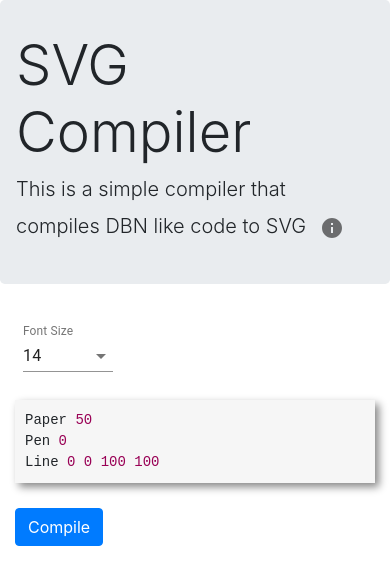
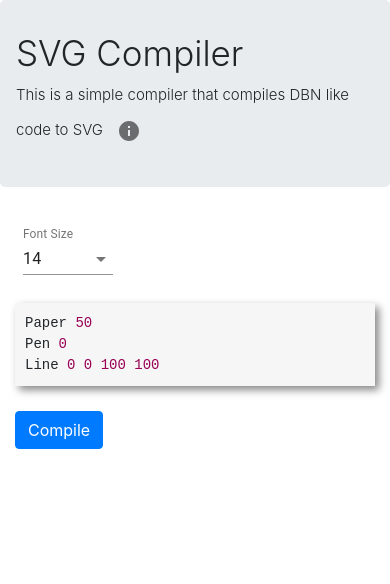
Before and after one commit to RRS-Project/svg, a React (Create React App) app: page / in a window 390 px wide. Shown: the top 584 px of the page. Built offline with nearby package versions, Linux system fonts and the light colour scheme.

Commit message:
Added Media Queries for responsiveness

```diff
--- /dev/null
+++ b/src/Components/Header/index.css
@@ -0,0 +1,21 @@
+@media (max-width: 625px)
+{
+    .title {
+        font-size: 40px !important;
+    }
+
+    .sub-title {
+        font-size: 17px !important;
+    }
+}
+
+@media (max-width: 400px)
+{
+    .title {
+        font-size: 35px !important;
+    }
+
+    .sub-title {
+        font-size: 15px !important;
+    }
+}
--- a/src/Components/Header/index.js
+++ b/src/Components/Header/index.js
@@ -13,6 +13,7 @@ import PaperImage from "../../images/Paper.png";
 import CircleImage from "../../images/Circle.png";
 import EllipseImage from "../../images/Ellipse.png";
 import PenImage from "../../images/Pen.png";
+import './index.css';
 
 const styles = (theme) => ({
     root: {
@@ -59,8 +60,8 @@ export default function Header()
     return(
         <>
             <div className="jumbotron">
-                <h1 className="display-4">SVG Compiler</h1>
-                <p className="lead" style={{display: 'inline'}}>This is a simple compiler that compiles DBN like code to SVG</p>
+                <h1 className="display-4 title">SVG Compiler</h1>
+                <p className="lead sub-title" style={{display: 'inline'}}>This is a simple compiler that compiles DBN like code to SVG</p>
                 <span>
                     <div style={{display: 'inline'}}>
                     <IconButton onClick={() => setOpen(true)} style={{marginLeft: '2px'}}><InfoIcon/></IconButton>
```
